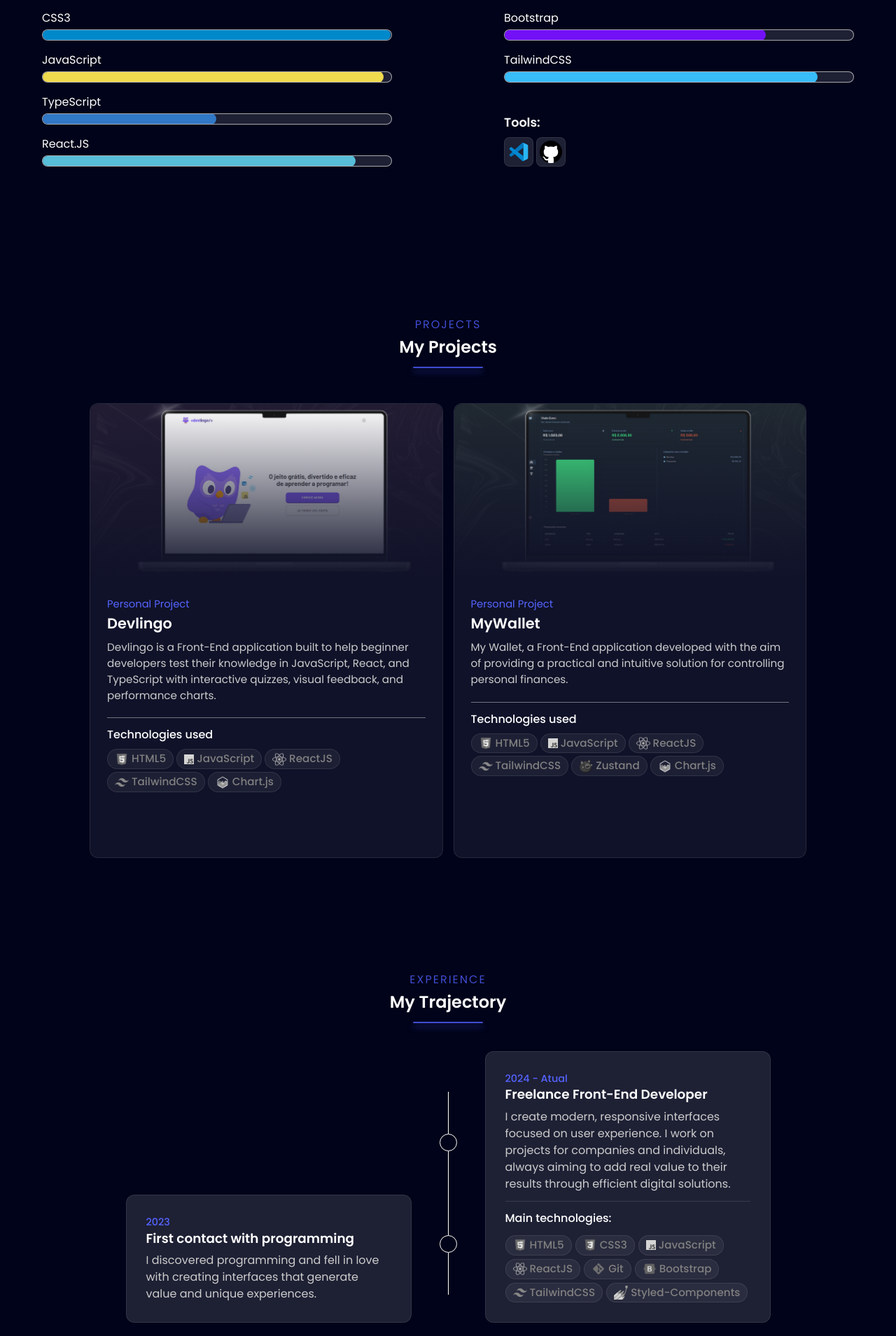
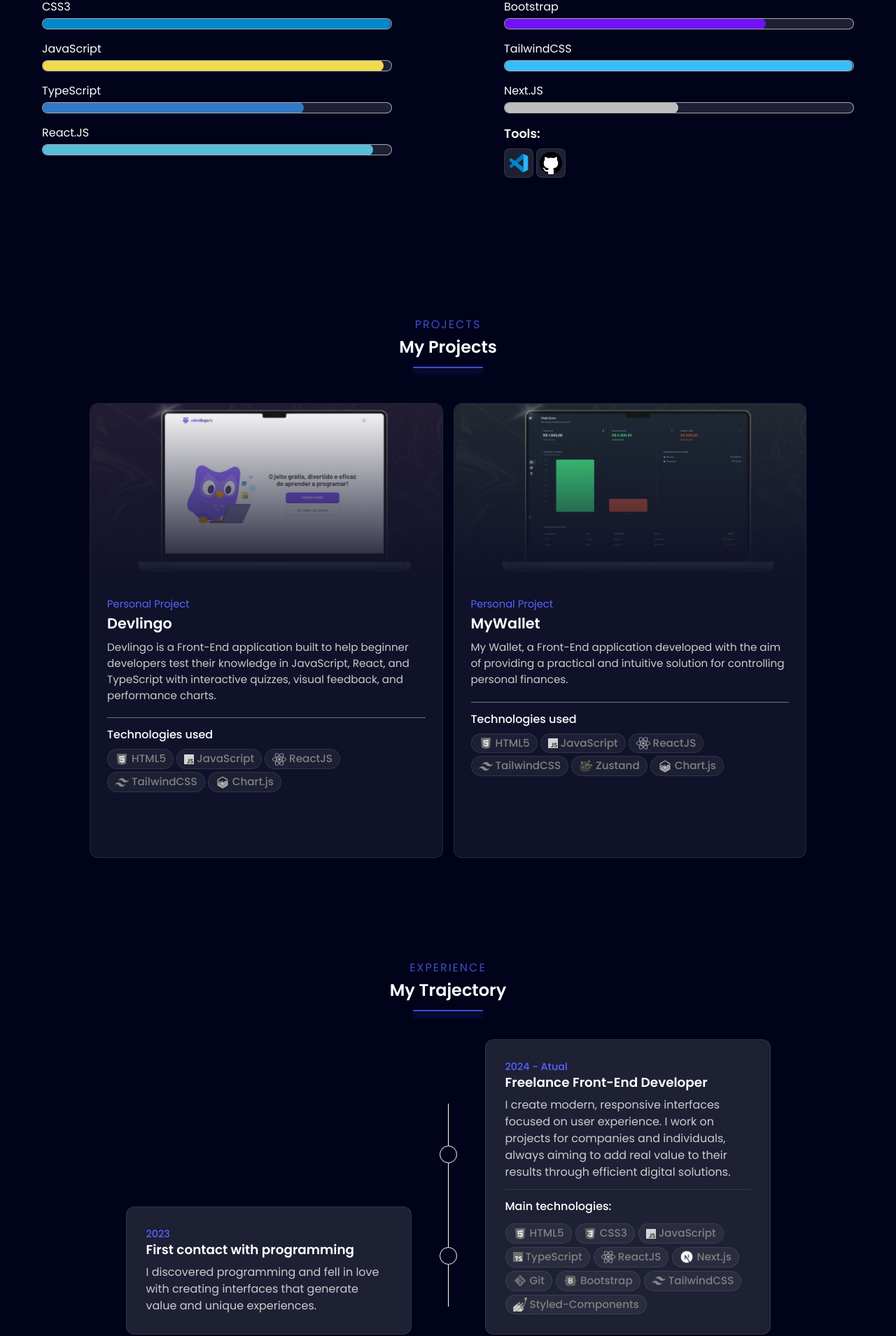
Before and after one commit to nickzmoro/Meu-Portfolio_2025, a React (Vite) app: page / in a window 1280 px wide. Shown: the part 1961-3870 px from the top of the page at 70% size. Built offline with nearby package versions, Linux system fonts and the light colour scheme.

Commit message:
feat: new technologies added (nextjs & typescript) in my experience and my skills adjusted.

```diff
--- a/src/components/card/cardXp.jsx
+++ b/src/components/card/cardXp.jsx
@@ -31,7 +31,8 @@ const CardXp = ({ date, title, description, technologies, dataAos }) => {
                       src={item.img}
                       alt={item.name}
                       className={`${
-                        item.name === "JavaScript"
+                        (item.name === "JavaScript") |
+                        (item.name === "TypeScript")
                           ? "rounded-[2px] py-[3px]"
                           : "w-[20px]"
                       } h-[20px] saturate-0 group-hover:saturate-100 transition-all ease-in-out duration-200`}
--- a/src/pages/Home/Home.jsx
+++ b/src/pages/Home/Home.jsx
@@ -260,13 +260,13 @@ function Home() {
                   />
                   <ProgressBarSkills
                     children={"TypeScript"}
-                    sizeProgressBar={"50%"}
+                    sizeProgressBar={"75%"}
                     colorTechnology={"bg-[#3178C6]"}
                     aosDelay={200}
                   />
                   <ProgressBarSkills
                     children={"React.JS"}
-                    sizeProgressBar={"90%"}
+                    sizeProgressBar={"95%"}
                     colorTechnology={"bg-[#57BDD9]"}
                     aosDelay={250}
                   />
@@ -287,8 +287,14 @@ function Home() {
                     />
                     <ProgressBarSkills
                       children={"TailwindCSS"}
-                      sizeProgressBar={"90%"}
+                      sizeProgressBar={"100%"}
                       colorTechnology={"bg-[#38BDF8]"}
+                      aosDelay={400}
+                    />
+                    <ProgressBarSkills
+                      children={"Next.JS"}
+                      sizeProgressBar={"50%"}
+                      colorTechnology={"bg-[#bebebe]"}
                       aosDelay={400}
                     />
                   </div>
@@ -400,7 +406,9 @@ function Home() {
                   { name: "HTML5", img: "/assets/html.png" },
                   { name: "CSS3", img: "/assets/css.png" },
                   { name: "JavaScript", img: "/assets/javascript.png" },
+                  { name: "TypeScript", img: "/assets/typescript.png" },
                   { name: "ReactJS", img: "/assets/react.png" },
+                  { name: "Next.js", img: "/assets/nextjs.png" },
                   { name: "Git", img: "/assets/git.png" },
                   { name: "Bootstrap", img: "/assets/bootstrap.png" },
                   { name: "TailwindCSS", img: "/assets/tailwind-css.png" },
```
Also changed, not shown: public/assets/nextjs.png (added), public/assets/typescript.png (added).
